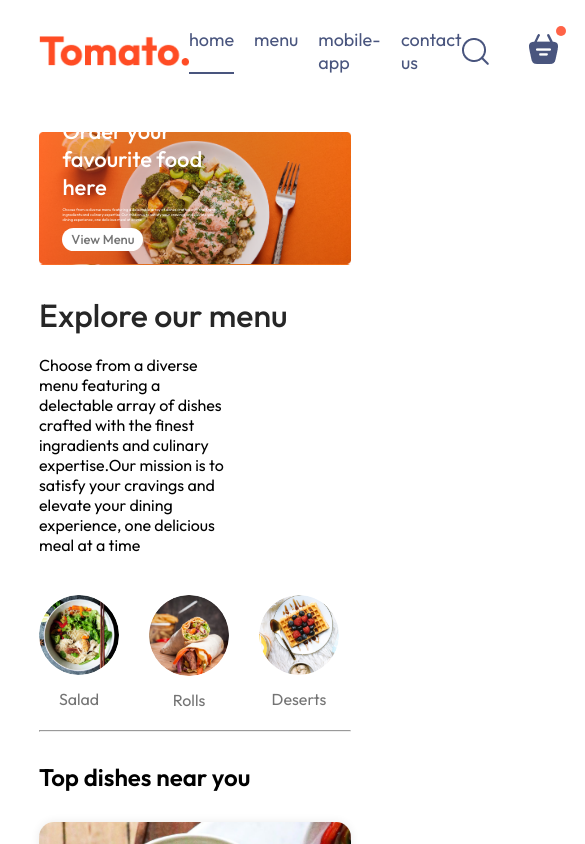
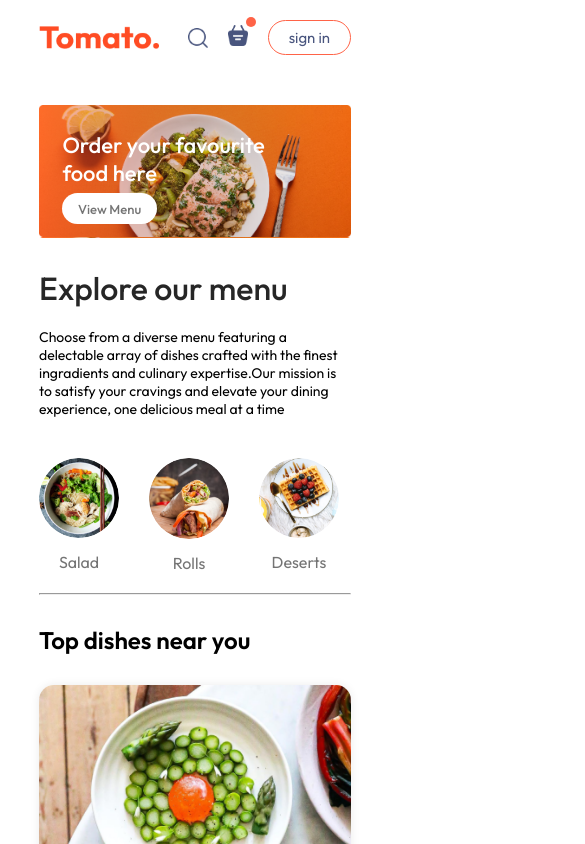
Before and after one commit to Adarsh-1010/Food-Delivery-App, a React (Vite) app in the folder fronted/: page / in a window 390 px wide. Shown: the top 844 px of the page, 585 px wide, since content can reach past the window. Built offline with nearby package versions, Linux system fonts and the light colour scheme.

Commit message:
Done with login popup

```diff
--- a/fronted/src/App.jsx
+++ b/fronted/src/App.jsx
@@ -1,14 +1,19 @@
-import React from "react";
+import React, { useState } from "react";
 import Navbar from "./components/Navbar/Navbar";
 import { Route, Routes } from "react-router-dom";
 import Home from "./pages/Home/Home";
 import Cart from "./pages/Cart/Cart";
 import PlaceOrder from "./pages/PlaceOrder/PlaceOrder";
 import Footer from "./components/Footer/Footer";
+import LoginPopup from "./components/LoginPopup/LoginPopup";
 
 const App = () => {
+
+  const[showLogin,setShowLogin]=useState(false)
+
   return (
     <>
+    {showLogin?<LoginPopup/>:<></>}
       <div className="app">
         <Navbar />
         <Routes>
--- a/fronted/src/components/ExporeMenu/ExploreMenu.css
+++ b/fronted/src/components/ExporeMenu/ExploreMenu.css
@@ -54,3 +54,10 @@
     border: 4px solid tomato;
     padding: 2px;
 }
+
+@media(max-width:1050px){
+    .explore-menu-text{
+        max-width: 100%;
+        font-size: 14px;
+    }
+}
--- a/fronted/src/components/Footer/Footer.css
+++ b/fronted/src/components/Footer/Footer.css
@@ -47,3 +47,14 @@
     background-color: grey;
     border: none;
 }
+
+@media(max-width:750px){
+    .footer-content{
+        display: flex;
+        flex-direction: column;
+        gap: 35px;
+    }
+    .footer-copyright{
+        text-align: center;
+    }
+}
--- a/fronted/src/components/Header/Header.css
+++ b/fronted/src/components/Header/Header.css
@@ -38,3 +38,20 @@
     font-size: max(1vw,13px);
     border-radius: 50px;
 }
+
+@media(max-width:1050px){
+    .header-contents{
+        max-width: 45%;
+    }
+}
+@media(max-width:750px){
+    .header-contents{
+        max-width: 65%;
+    }
+    .header-contents p{
+        display: none;
+    }
+    .header-contents button{
+        padding: 2vw 4vw;
+    }
+}
--- /dev/null
+++ b/fronted/src/components/LoginPopup/LoginPopup.jsx
@@ -0,0 +1,11 @@
+import React from 'react'
+import './LoginPopup.css'
+const LoginPopup = () => {
+  return (
+    <div className='login-popup'>
+
+    </div>
+  )
+}
+
+export default LoginPopup
--- a/fronted/src/components/Navbar/Navbar.css
+++ b/fronted/src/components/Navbar/Navbar.css
@@ -60,3 +60,49 @@
     top: -8px;
     right: -8px;
 }
+
+/* For Responsiveness */
+@media (max-width:1050px){
+    .navbar .logo{
+        width: 140px;
+    }
+    .navbar-menu{
+        gap: 20px;
+        font-size: 17px;
+    }
+    .navbar-right{
+        gap: 30px;
+    }
+    .navbar-right img{
+        width: 22px;
+    }
+    .navbar-right button{
+        padding: 8px 25px;
+    }
+}
+
+@media (max-width:900px){
+    .navbar .logo{
+        width: 120px;
+    }
+    .navbar-menu{
+        gap: 15px;
+        font-size: 16px;
+    }
+    .navbar-right{
+        gap: 20px;
+    }
+    .navbar-right img{
+        width: 20px;
+    }
+    .navbar-right button{
+        padding: 7px 20px;
+        font-size: 15px;
+    }
+}
+
+@media (max-width:750px){
+      .navbar-menu{
+        display: none;
+    }
+}
--- a/fronted/src/components/Navbar/Navbar.jsx
+++ b/fronted/src/components/Navbar/Navbar.jsx
@@ -1,6 +1,7 @@
 import React, { useState } from 'react'
 import './Navbar.css'
 import { assets } from '../../assets/frontend_assets/assets'
+import {Link} from 'react-router-dom'
 const Navbar = () => {
 
     const[menu,setMenu]=useState("home");
@@ -8,10 +9,10 @@
     <div className='navbar'>
       <img src={assets.logo} alt="" className="logo" />
       <ul className="navbar-menu">
-        <li onClick={()=>setMenu("home")} className={menu==="home"?"active":""}>home</li>
-        <li onClick={()=>setMenu("menu")} className={menu==="menu"?"active":""}>menu</li>
-        <li onClick={()=>setMenu("mobile-app")} className={menu==="mobile-app"?"active":""}>mobile-app</li>
-        <li onClick={()=>setMenu("contact us")} className={menu==="contact us"?"active":""}>contact us</li>
+        <Link to='/' onClick={()=>setMenu("home")} className={menu==="home"?"active":""}>home</Link>
+        <a href='#explore-menu' onClick={()=>setMenu("menu")} className={menu==="menu"?"active":""}>menu</a>
+        <a href='#app-download' onClick={()=>setMenu("mobile-app")} className={menu==="mobile-app"?"active":""}>mobile-app</a>
+        <a href='#footer' onClick={()=>setMenu("contact us")} className={menu==="contact us"?"active":""}>contact us</a>
       </ul>
       <div className="navbar-right">
         <img src={assets.search_icon} alt="" />
--- a/fronted/src/index.css
+++ b/fronted/src/index.css
@@ -4,6 +4,7 @@
   margin: 0;
   box-sizing: border-box;
   font-family: outfit;
+  scroll-behavior: smooth;
 }
 
 body{
```
Also changed, not shown: fronted/src/components/LoginPopup/LoginPopup.css (added).
